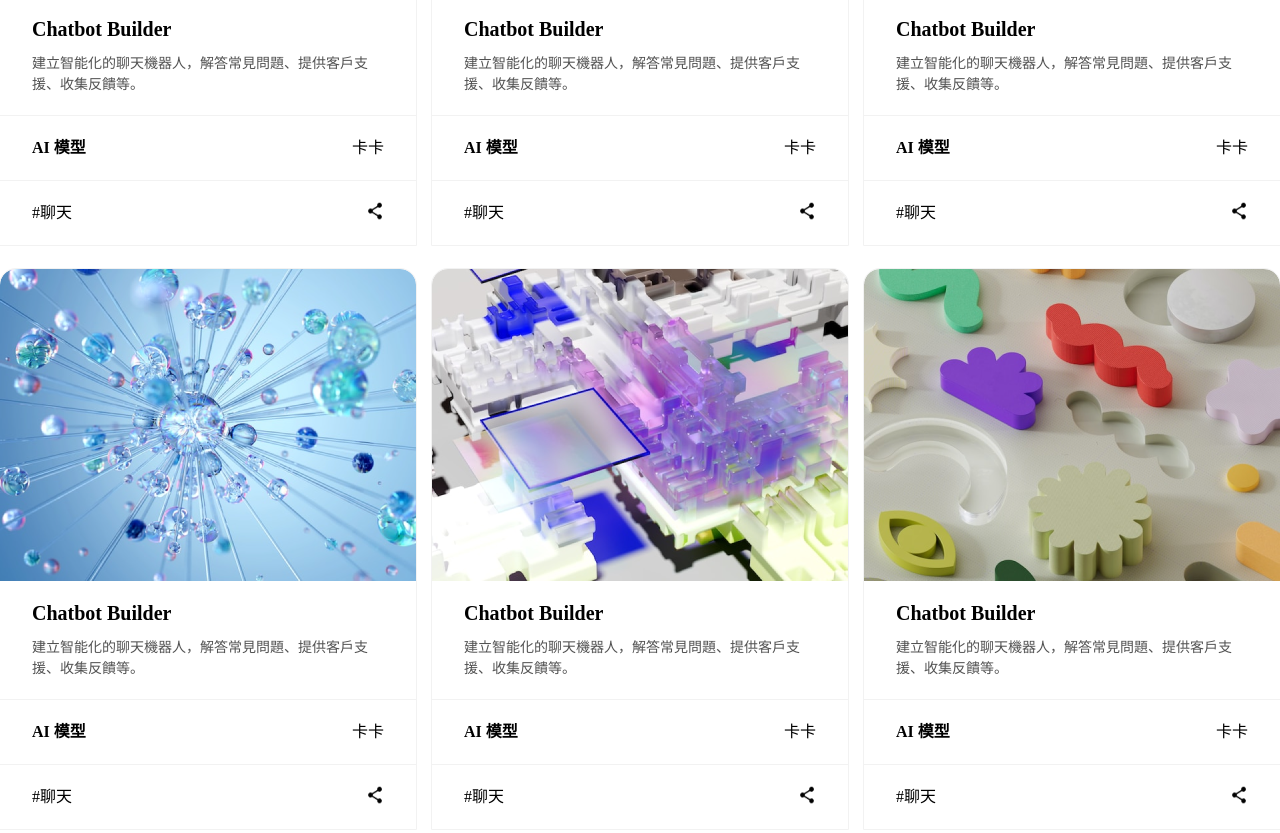
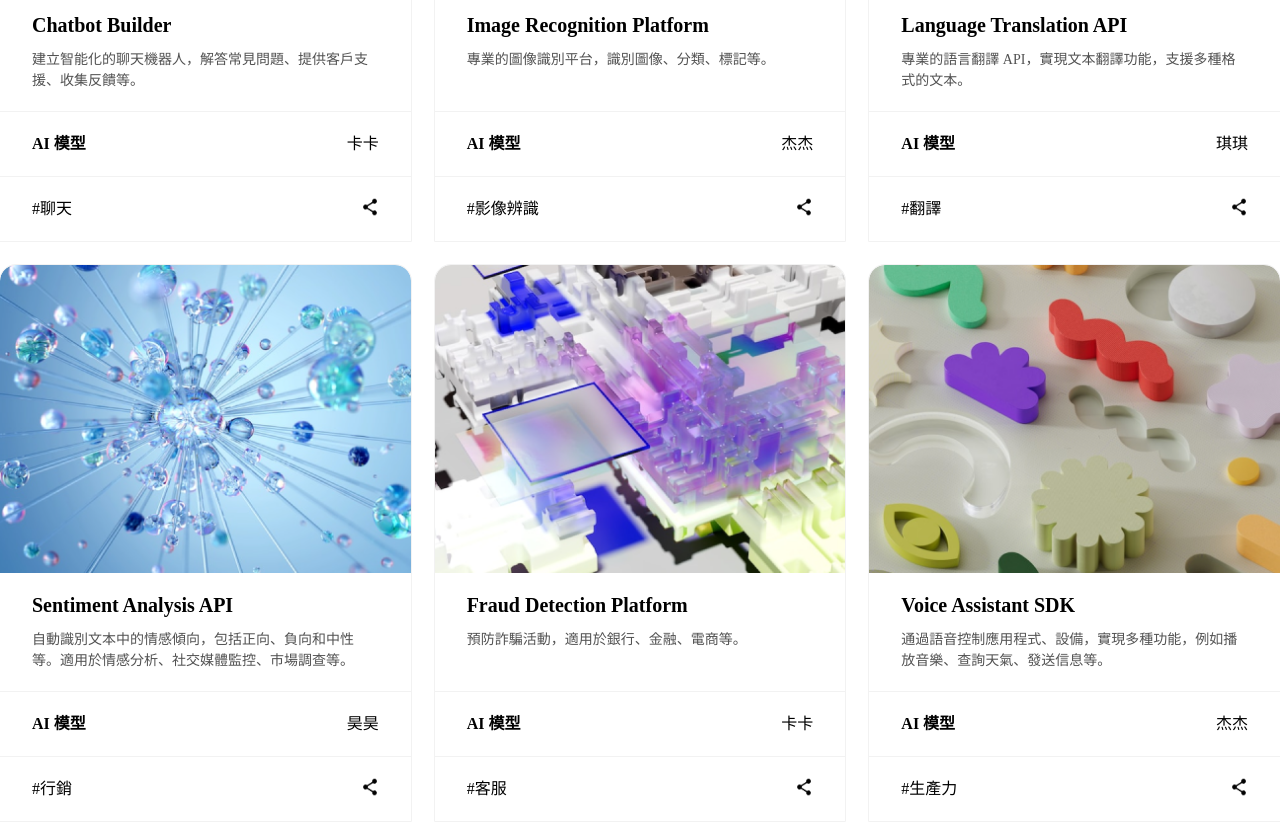
Before and after one commit to davemak5296/hex-ai-tools-proj, a website built with Vite: page index.html in a window 1280 px wide. Shown: the part 3901-4734 px from the top of the page. Built offline with nearby package versions, Linux system fonts and the light colour scheme; files whose address does not match are found by name.

Commit message:
modify ai cards layout from flex to grid; add .ai_card_titleWrap and use js to calculate height using largest title height

```diff
--- a/index.html
+++ b/index.html
@@ -8,6 +8,7 @@
   <title>Document</title>
 </head>
   <body>
+    <script type="module" src="/main.js" defer></script>
     <main class="">
     <!-- <main class="max-w-full lg:max-w-[1296px] mx-auto my-0"> -->
       <nav class="max-w-full lg:max-w-[1296px] mx-3 lg:mx-auto h-20 flex justify-between items-center border-white border-b">
@@ -188,10 +189,10 @@
             </button>
           </div>
           <!-- ai-cards -->
-          <div class="flex flex-wrap justify-between mt-10">
-            <div class="max-w-[416px] outline outline-[#F2F2F2] outline-1 rounded-t-2xl">
+          <div class="grid grid-cols-3 gap-x-6 mt-10">
+            <div class="outline outline-[#F2F2F2] outline-1 rounded-t-2xl">
               <img src="/assets/tool1.png" class="w-full outline-1 rounded-t-2xl" alt="">
-              <div class="py-5 px-8 border-b border-b-[#F2F2F2]">
+              <div class="ai_card_titleWrap py-5 px-8 border-b border-b-[#F2F2F2]">
                 <div class="text-xl font-black">Chatbot Builder</div>
                 <p class="text-sm text-[#525252] mt-3">建立智能化的聊天機器人，解答常見問題、提供客戶支援、收集反饋等。</p>
               </div>
@@ -204,78 +205,78 @@
                 <div><img src="/assets/icons/share.png" class="w-[18px] h-5" alt=""></div>
               </div>
             </div>
-            <div class="max-w-[416px] outline outline-[#F2F2F2] outline-1 rounded-t-2xl">
+            <div class="outline outline-[#F2F2F2] outline-1 rounded-t-2xl">
               <img src="/assets/tool2.png" class="w-full outline-1 rounded-t-2xl" alt="">
-              <div class="py-5 px-8 border-b border-b-[#F2F2F2]">
-                <div class="text-xl font-black">Chatbot Builder</div>
-                <p class="text-sm text-[#525252] mt-3">建立智能化的聊天機器人，解答常見問題、提供客戶支援、收集反饋等。</p>
+              <div class="ai_card_titleWrap py-5 px-8 border-b border-b-[#F2F2F2]">
+                <div class="text-xl font-black">Image Recognition Platform</div>
+                <p class="text-sm text-[#525252] mt-3">專業的圖像識別平台，識別圖像、分類、標記等。</p>
+              </div>
+              <div class="flex justify-between py-5 px-8 border-b border-b-[#F2F2F2]">
+                <div class="text-base font-bold">AI 模型</div>
+                <div class="text-base ">杰杰</div>
+              </div>
+              <div class="flex justify-between py-5 px-8">
+                <div class="text-base">#影像辨識</div>
+                <div><img src="/assets/icons/share.png" class="w-[18px] h-5" alt=""></div>
+              </div>
+            </div>
+            <div class="outline outline-[#F2F2F2] outline-1 rounded-t-2xl">
+              <img src="/assets/tool3.png" class="w-full outline-1 rounded-t-2xl" alt="">
+              <div class="ai_card_titleWrap py-5 px-8 border-b border-b-[#F2F2F2]">
+                <div class="text-xl font-black">Language Translation API</div>
+                <p class="text-sm text-[#525252] mt-3">專業的語言翻譯 API，實現文本翻譯功能，支援多種格式的文本。</p>
+              </div>
+              <div class="flex justify-between py-5 px-8 border-b border-b-[#F2F2F2]">
+                <div class="text-base font-bold">AI 模型</div>
+                <div class="text-base ">琪琪</div>
+              </div>
+              <div class="flex justify-between py-5 px-8">
+                <div class="text-base">#翻譯</div>
+                <div><img src="/assets/icons/share.png" class="w-[18px] h-5" alt=""></div>
+              </div>
+            </div>
+            <div class="mt-6 outline outline-[#F2F2F2] outline-1 rounded-t-2xl">
+              <img src="/assets/tool4.png" class="w-full outline-1 rounded-t-2xl" alt="">
+              <div class="ai_card_titleWrap py-5 px-8 border-b border-b-[#F2F2F2]">
+                <div class="text-xl font-black">Sentiment Analysis API</div>
+                <p class="text-sm text-[#525252] mt-3">自動識別文本中的情感傾向，包括正向、負向和中性等。適用於情感分析、社交媒體監控、市場調查等。</p>
+              </div>
+              <div class="flex justify-between py-5 px-8 border-b border-b-[#F2F2F2]">
+                <div class="text-base font-bold">AI 模型</div>
+                <div class="text-base ">昊昊</div>
+              </div>
+              <div class="flex justify-between py-5 px-8">
+                <div class="text-base">#行銷</div>
+                <div><img src="/assets/icons/share.png" class="w-[18px] h-5" alt=""></div>
+              </div>
+            </div>
+            <div class="mt-6 outline outline-[#F2F2F2] outline-1 rounded-t-2xl">
+              <img src="/assets/tool5.png" class="w-full outline-1 rounded-t-2xl" alt="">
+              <div class="ai_card_titleWrap py-5 px-8 border-b border-b-[#F2F2F2]">
+                <div class="text-xl font-black">Fraud Detection Platform</div>
+                <p class="text-sm text-[#525252] mt-3">預防詐騙活動，適用於銀行、金融、電商等。</p>
               </div>
               <div class="flex justify-between py-5 px-8 border-b border-b-[#F2F2F2]">
                 <div class="text-base font-bold">AI 模型</div>
                 <div class="text-base ">卡卡</div>
               </div>
               <div class="flex justify-between py-5 px-8">
-                <div class="text-base">#聊天</div>
+                <div class="text-base">#客服</div>
                 <div><img src="/assets/icons/share.png" class="w-[18px] h-5" alt=""></div>
               </div>
             </div>
-            <div class="max-w-[416px] outline outline-[#F2F2F2] outline-1 rounded-t-2xl">
-              <img src="/assets/tool3.png" class="w-full outline-1 rounded-t-2xl" alt="">
-              <div class="py-5 px-8 border-b border-b-[#F2F2F2]">
-                <div class="text-xl font-black">Chatbot Builder</div>
-                <p class="text-sm text-[#525252] mt-3">建立智能化的聊天機器人，解答常見問題、提供客戶支援、收集反饋等。</p>
+            <div class="mt-6 outline outline-[#F2F2F2] outline-1 rounded-t-2xl">
+              <img src="/assets/tool6.png" class="w-full outline-1 rounded-t-2xl" alt="">
+              <div class="ai_card_titleWrap py-5 px-8 border-b border-b-[#F2F2F2]">
+                <div class="text-xl font-black">Voice Assistant SDK</div>
+                <p class="text-sm text-[#525252] mt-3">通過語音控制應用程式、設備，實現多種功能，例如播放音樂、查詢天氣、發送信息等。</p>
               </div>
               <div class="flex justify-between py-5 px-8 border-b border-b-[#F2F2F2]">
                 <div class="text-base font-bold">AI 模型</div>
-                <div class="text-base ">卡卡</div>
+                <div class="text-base ">杰杰</div>
               </div>
               <div class="flex justify-between py-5 px-8">
-                <div class="text-base">#聊天</div>
-                <div><img src="/assets/icons/share.png" class="w-[18px] h-5" alt=""></div>
-              </div>
-            </div>
-            <div class="max-w-[416px] mt-6 outline outline-[#F2F2F2] outline-1 rounded-t-2xl">
-              <img src="/assets/tool4.png" class="w-full outline-1 rounded-t-2xl" alt="">
-              <div class="py-5 px-8 border-b border-b-[#F2F2F2]">
-                <div class="text-xl font-black">Chatbot Builder</div>
-                <p class="text-sm text-[#525252] mt-3">建立智能化的聊天機器人，解答常見問題、提供客戶支援、收集反饋等。</p>
-              </div>
-              <div class="flex justify-between py-5 px-8 border-b border-b-[#F2F2F2]">
-                <div class="text-base font-bold">AI 模型</div>
-                <div class="text-base ">卡卡</div>
-              </div>
-              <div class="flex justify-between py-5 px-8">
-                <div class="text-base">#聊天</div>
-                <div><img src="/assets/icons/share.png" class="w-[18px] h-5" alt=""></div>
-              </div>
-            </div>
-            <div class="max-w-[416px] mt-6 outline outline-[#F2F2F2] outline-1 rounded-t-2xl">
-              <img src="/assets/tool5.png" class="w-full outline-1 rounded-t-2xl" alt="">
-              <div class="py-5 px-8 border-b border-b-[#F2F2F2]">
-                <div class="text-xl font-black">Chatbot Builder</div>
-                <p class="text-sm text-[#525252] mt-3">建立智能化的聊天機器人，解答常見問題、提供客戶支援、收集反饋等。</p>
-              </div>
-              <div class="flex justify-between py-5 px-8 border-b border-b-[#F2F2F2]">
-                <div class="text-base font-bold">AI 模型</div>
-                <div class="text-base ">卡卡</div>
-              </div>
-              <div class="flex justify-between py-5 px-8">
-                <div class="text-base">#聊天</div>
-                <div><img src="/assets/icons/share.png" class="w-[18px] h-5" alt=""></div>
-              </div>
-            </div>
-            <div class="max-w-[416px] mt-6 outline outline-[#F2F2F2] outline-1 rounded-t-2xl">
-              <img src="/assets/tool6.png" class="w-full outline-1 rounded-t-2xl" alt="">
-              <div class="py-5 px-8 border-b border-b-[#F2F2F2]">
-                <div class="text-xl font-black">Chatbot Builder</div>
-                <p class="text-sm text-[#525252] mt-3">建立智能化的聊天機器人，解答常見問題、提供客戶支援、收集反饋等。</p>
-              </div>
-              <div class="flex justify-between py-5 px-8 border-b border-b-[#F2F2F2]">
-                <div class="text-base font-bold">AI 模型</div>
-                <div class="text-base ">卡卡</div>
-              </div>
-              <div class="flex justify-between py-5 px-8">
-                <div class="text-base">#聊天</div>
+                <div class="text-base">#生產力</div>
                 <div><img src="/assets/icons/share.png" class="w-[18px] h-5" alt=""></div>
               </div>
             </div>
--- /dev/null
+++ b/main.js
@@ -0,0 +1,11 @@
+const aiCardTitleWrap = document.querySelectorAll('.ai_card_titleWrap');
+
+let maxHeight = 0;
+aiCardTitleWrap.forEach(item => {
+  if (item.offsetHeight > maxHeight) {
+    maxHeight = item.offsetHeight;
+  }
+});
+aiCardTitleWrap.forEach(item => {
+  item.style.height = maxHeight + 'px';
+});
```
